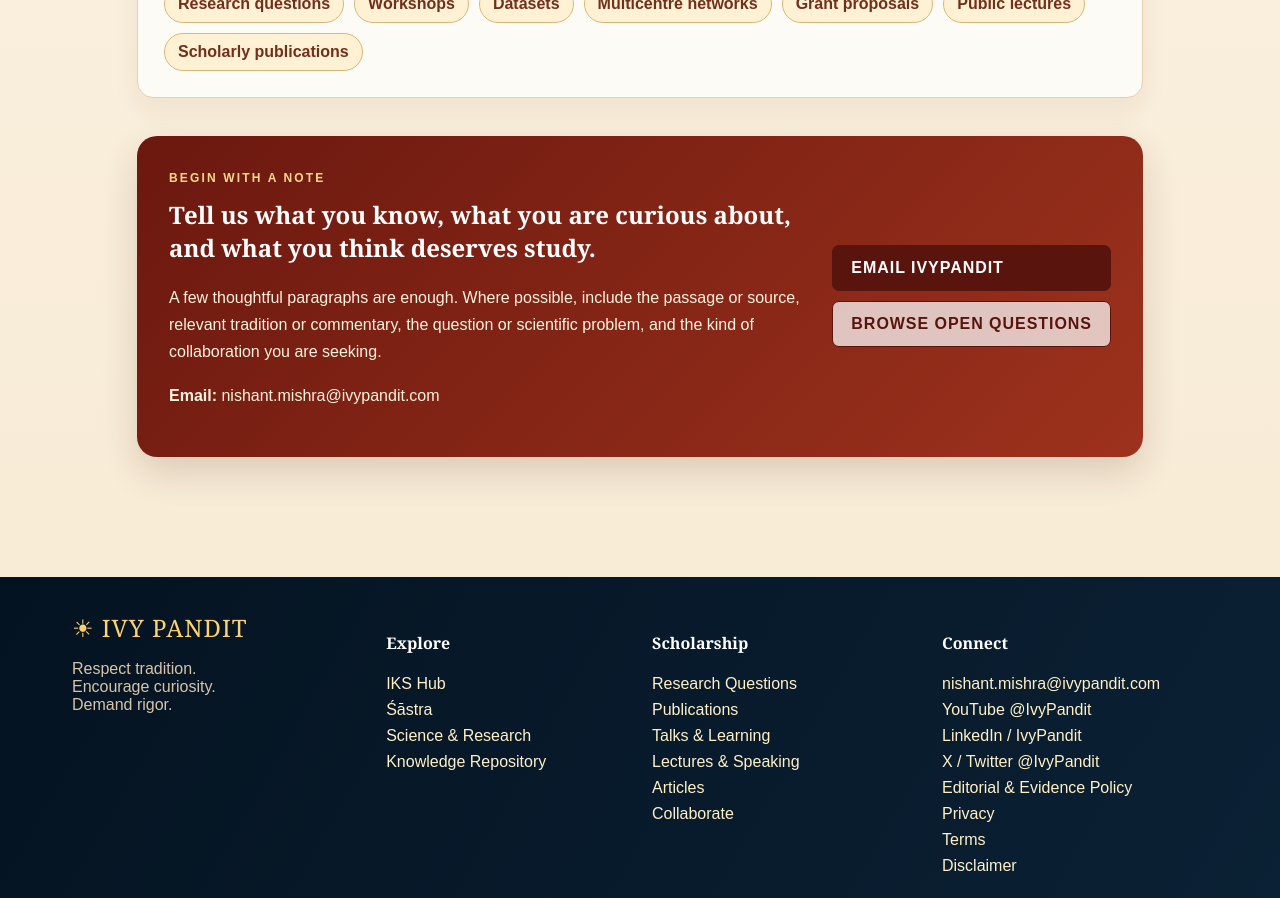
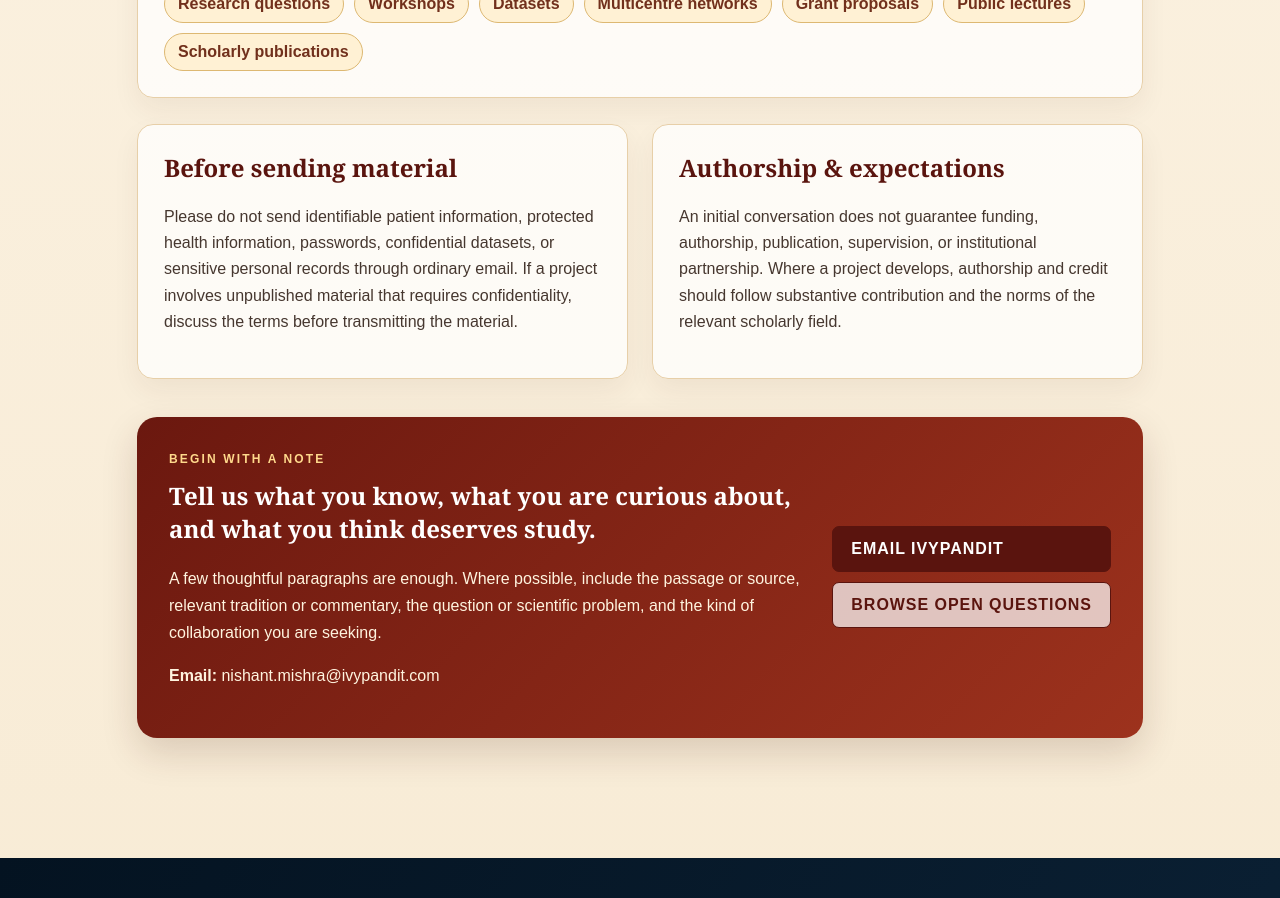
Before and after one commit to nishmishra/ivypandit-v2, a Next.js app: page /collaborate in a window 1280 px wide. Shown: the part 2060-2958 px from the top of the page. Built offline with nearby package versions, Linux system fonts and the light colour scheme.

Commit message:
Add confidentiality and authorship guidance to collaboration page

```diff
--- a/app/collaborate/page.tsx
+++ b/app/collaborate/page.tsx
@@ -47,6 +47,11 @@ export default function Collaborate(){
         <div className="outcomeCloud"><span>Textual studies</span><span>Critical bibliographies</span><span>Lexicons</span><span>Pilot experiments</span><span>Digital corpora</span><span>Research questions</span><span>Workshops</span><span>Datasets</span><span>Multicentre networks</span><span>Grant proposals</span><span>Public lectures</span><span>Scholarly publications</span></div>
       </section>
 
+      <section className="twoCol" style={{marginTop:'26px'}}>
+        <div className="panel"><h2>Before sending material</h2><p>Please do not send identifiable patient information, protected health information, passwords, confidential datasets, or sensitive personal records through ordinary email. If a project involves unpublished material that requires confidentiality, discuss the terms before transmitting the material.</p></div>
+        <div className="panel"><h2>Authorship & expectations</h2><p>An initial conversation does not guarantee funding, authorship, publication, supervision, or institutional partnership. Where a project develops, authorship and credit should follow substantive contribution and the norms of the relevant scholarly field.</p></div>
+      </section>
+
       <section className="contactInvitation">
         <div>
           <p className="kicker">Begin with a note</p>
```
